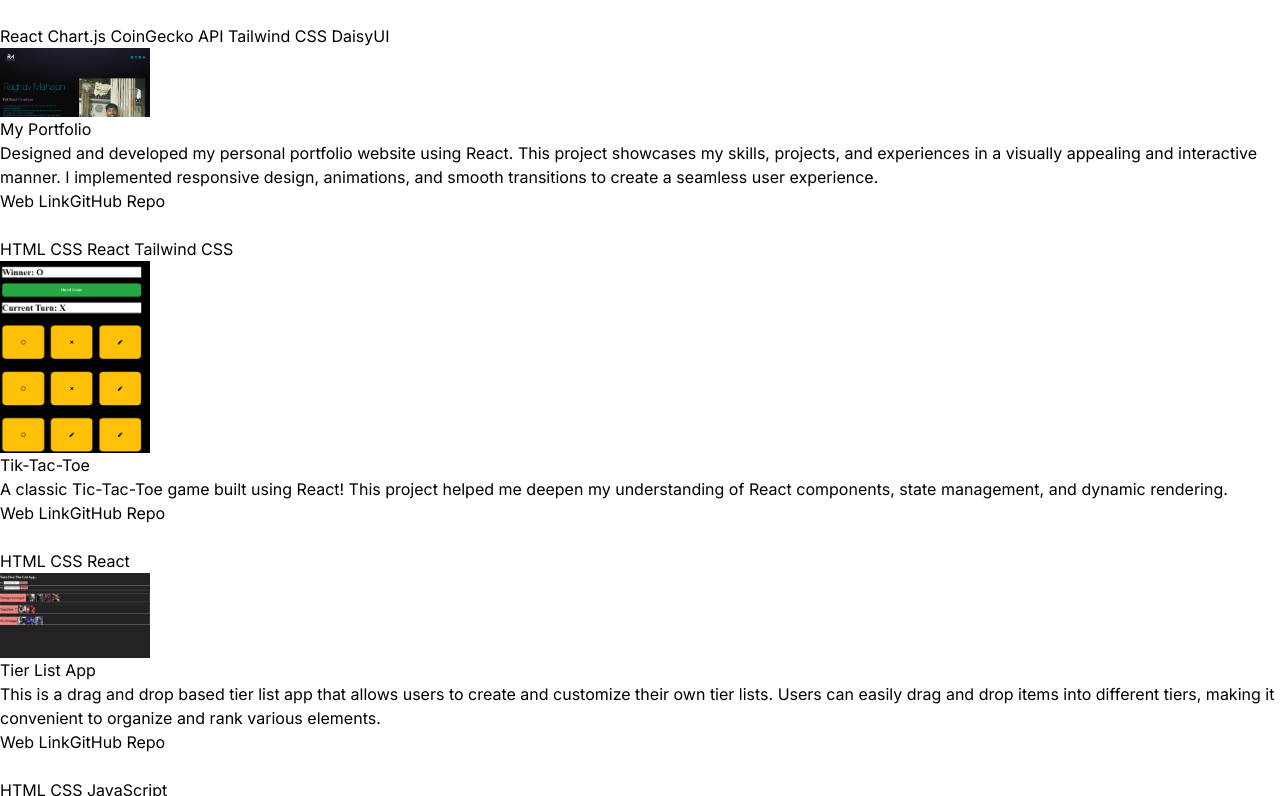
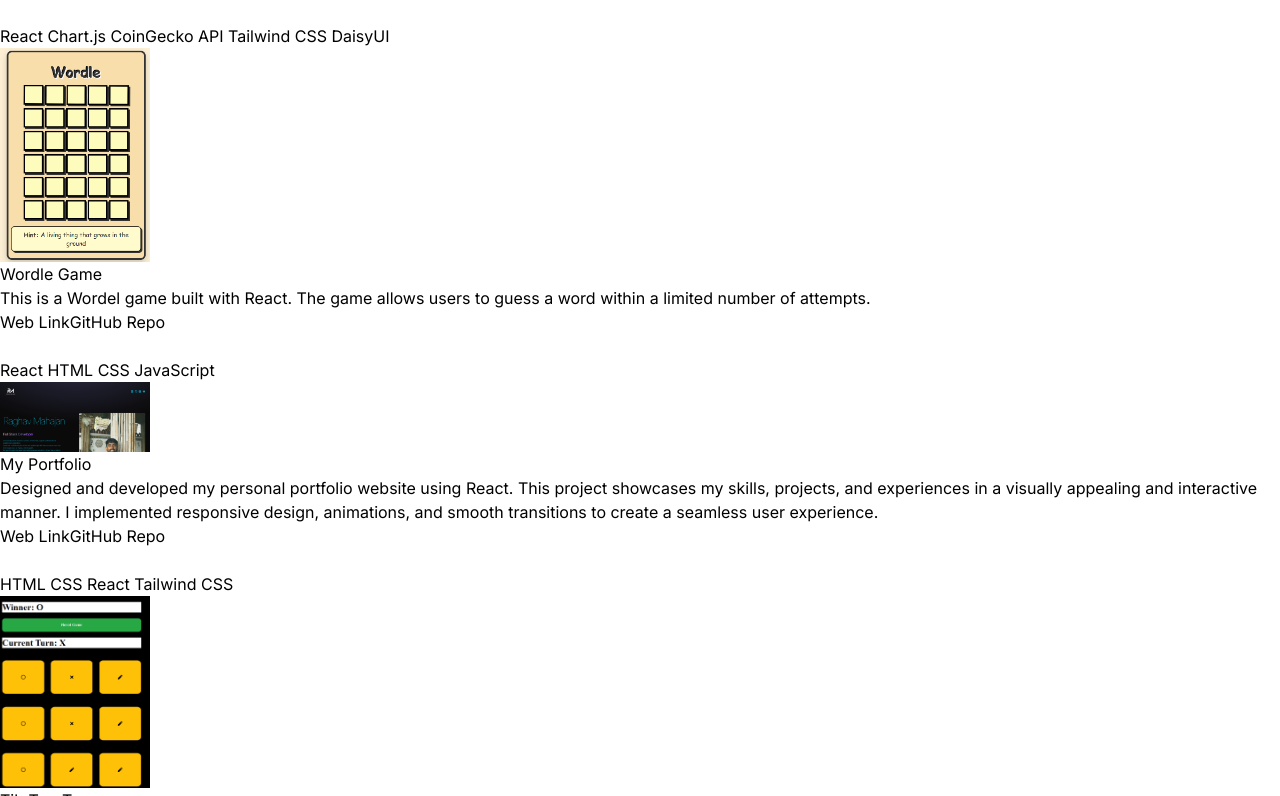
Before and after one commit to rmahajan466/My-Portfolio, a React (Vite) app: page / in a window 1280 px wide. Shown: the part 3113-3909 px from the top of the page. Built offline with nearby package versions, Linux system fonts and the light colour scheme.

Commit message:
Added: Project Wordle Game

```diff
--- a/src/constants/index.js
+++ b/src/constants/index.js
@@ -6,6 +6,7 @@ import project5 from "../assets/projects/project-5.png";
 import project6 from "../assets/projects/project-6.png";
 import project7 from "../assets/projects/project-7.png";
 import project8 from "../assets/projects/project-8.png";
+import project9 from "../assets/projects/project-9.png";
 
 const CONTENT = `I am an enthusiastic fresher in full stack development, eager to craft robust and scalable web applications. I have built a solid foundation in front-end technologies like React, as well as back-end technologies such as MySQL, and MongoDB. My goal is to apply my growing expertise to create innovative solutions that contribute to business growth and provide exceptional user experiences.`;
 export const HERO_CONTENT = CONTENT.replace(/\. /g, '.\n');
@@ -32,6 +33,15 @@ export const PROJECTS = [
     technologies: ["React", "Chart.js", "CoinGecko API", "Tailwind CSS", "DaisyUI"],
     webLink: "https://crypto-tracker-cyan-seven.vercel.app/",
     gitLink: "https://github.com/rmahajan466/Crypto-Project-CoinGecko.git",
+  },
+  {
+    title: "Wordle Game",
+    image: project9,
+    description:
+      "This is a Wordel game built with React. The game allows users to guess a word within a limited number of attempts.",
+    technologies: ["React", "HTML", "CSS", "JavaScript"],
+    webLink: "https://wordle-game-virid.vercel.app/",
+    gitLink: "https://github.com/rmahajan466/React-Wordle.git",
   },
   {
     title: "My Portfolio",
```
Also changed, not shown: src/assets/projects/project-9.png (added).
